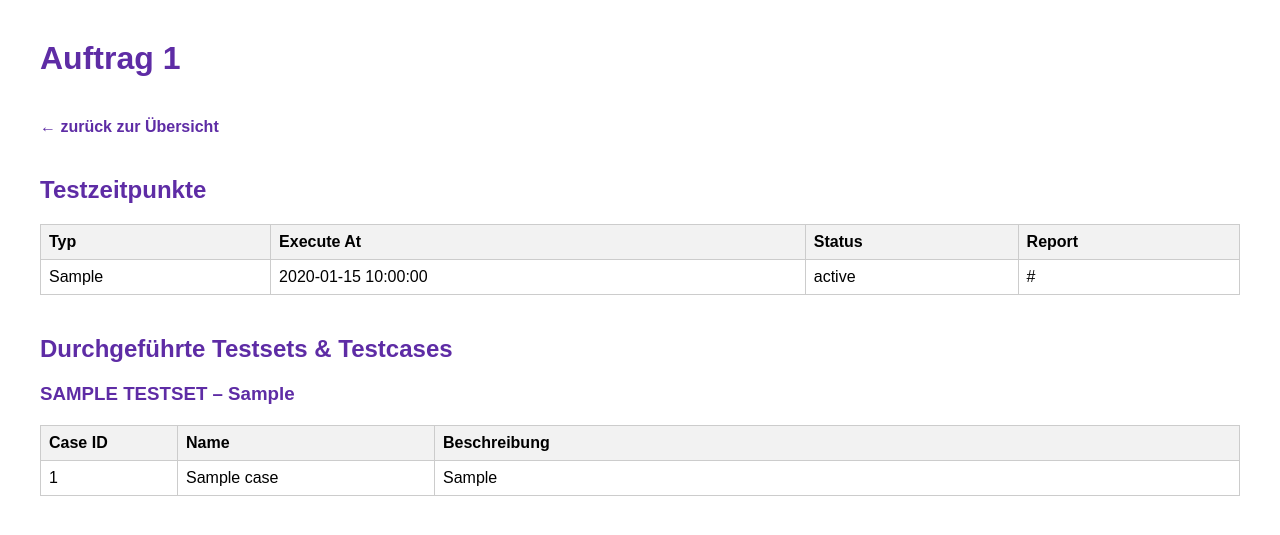
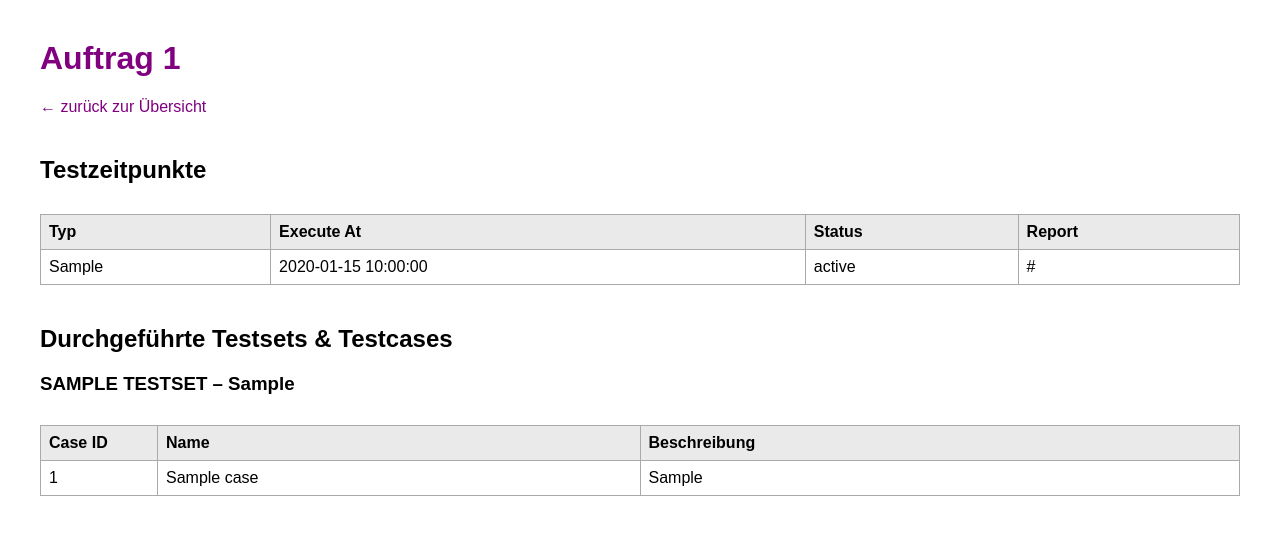
Before and after one commit to michaelbuzek/status-page, a Flask app: template templates/detail.html in a window 1280 px wide. Shown: the top 535 px of the page. Run offline with Flask 3, Linux system fonts and the light colour scheme; tables that the repository leaves empty hold one stand-in row (values such as "Sample post"); the template is opened without the code that fills it: values that come from a table or form of the project are taken from there, most other values are stand-ins (such as "Sample title", 1, 10 or a date in 2020).

Commit message:
Fix: Testcase-Tabellen in detail.html mit festen Spaltenbreiten versehen

```diff
--- a/templates/detail.html
+++ b/templates/detail.html
@@ -1,60 +1,88 @@
 <!DOCTYPE html>
-<html>
+<html lang="de">
 <head>
     <meta charset="UTF-8">
     <title>Details für Auftrag {{ auftrag_id }}</title>
     <style>
-        body { font-family: Arial, sans-serif; margin: 40px; }
-        h1, h2, h3 { color: #5e2ca5; }
-        table { width: 100%; border-collapse: collapse; margin: 20px 0; }
-        th, td { border: 1px solid #ccc; padding: 8px; text-align: left; }
-        th { background-color: #f2f2f2; }
-        .status-triggered { background-color: #f4a261; }
-        a { color: #5e2ca5; font-weight: bold; text-decoration: none; }
-        a:hover { text-decoration: underline; }
-        .back-link { margin-top: 20px; display: inline-block; }
-        .section-title { margin-top: 40px; }
+        body {
+            font-family: Arial, sans-serif;
+            margin: 40px;
+        }
+        h1 {
+            color: purple;
+        }
+        a {
+            color: purple;
+            text-decoration: none;
+        }
+        table {
+            width: 100%;
+            border-collapse: collapse;
+            margin-top: 30px;
+        }
+        th, td {
+            border: 1px solid #aaa;
+            padding: 8px;
+            text-align: left;
+        }
+        th {
+            background-color: #eaeaea;
+        }
+        .section-title {
+            margin-top: 40px;
+        }
+        .status-triggered {
+            background-color: #f4a261;
+        }
+        .testset-table {
+            margin-bottom: 50px;
+        }
+        .col-id {
+            width: 100px;
+        }
+        .col-desc {
+            width: 50%;
+        }
     </style>
 </head>
 <body>
+
     <h1>Auftrag {{ auftrag_id }}</h1>
-    <a class="back-link" href="/">← zurück zur Übersicht</a>
+    <p><a href="/">← zurück zur Übersicht</a></p>
 
     <h2 class="section-title">Testzeitpunkte</h2>
     <table>
-        <thead>
         <tr>
             <th>Typ</th>
             <th>Execute At</th>
             <th>Status</th>
             <th>Report</th>
         </tr>
-        </thead>
-        <tbody>
         {% for event in events %}
         <tr>
             <td>{{ event.type }}</td>
             <td>{{ event.execute_at }}</td>
             <td class="status-{{ event.status }}">{{ event.status }}</td>
-                <td>{{ event.report_url or "-" }}</td>
+            <td>{{ event.report_url if event.report_url else '-' }}</td>
         </tr>
         {% endfor %}
-        </tbody>
     </table>
 
     <h2 class="section-title">Durchgeführte Testsets & Testcases</h2>
+
     {% for setname, cases in testsets.items() %}
         {% if cases|length > 0 %}
             <h3>{{ setname.upper() }} – {{ cases[0].set_info }}</h3>
-            <table>
-                <thead>
+        {% else %}
+            <h3>{{ setname.upper() }}</h3>
+        {% endif %}
+
+        <table class="testset-table">
             <tr>
-                        <th style="width: 120px;">Case ID</th>
-                        <th style="width: 240px;">Name</th>
-                        <th>Beschreibung</th>
+                <th class="col-id">Case ID</th>
+                <th>Name</th>
+                <th class="col-desc">Beschreibung</th>
             </tr>
-                </thead>
-                <tbody>
             {% for case in cases %}
             <tr>
                 <td>{{ case.case_id }}</td>
@@ -62,9 +90,8 @@
                 <td>{{ case.case_info }}</td>
             </tr>
             {% endfor %}
-                </tbody>
         </table>
-        {% endif %}
     {% endfor %}
+
 </body>
 </html>
```
Lines whose indentation alone changed are shown as unchanged.
